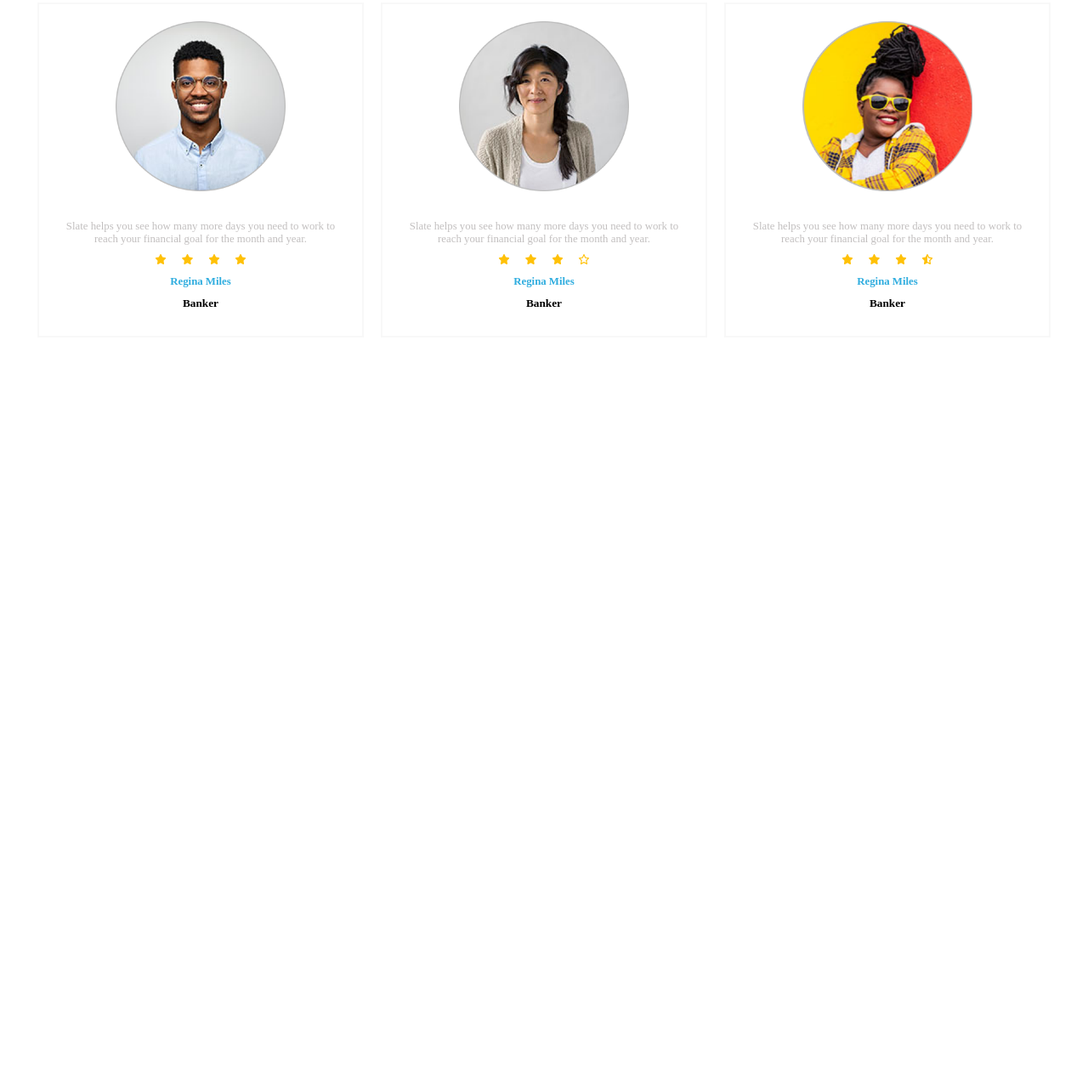
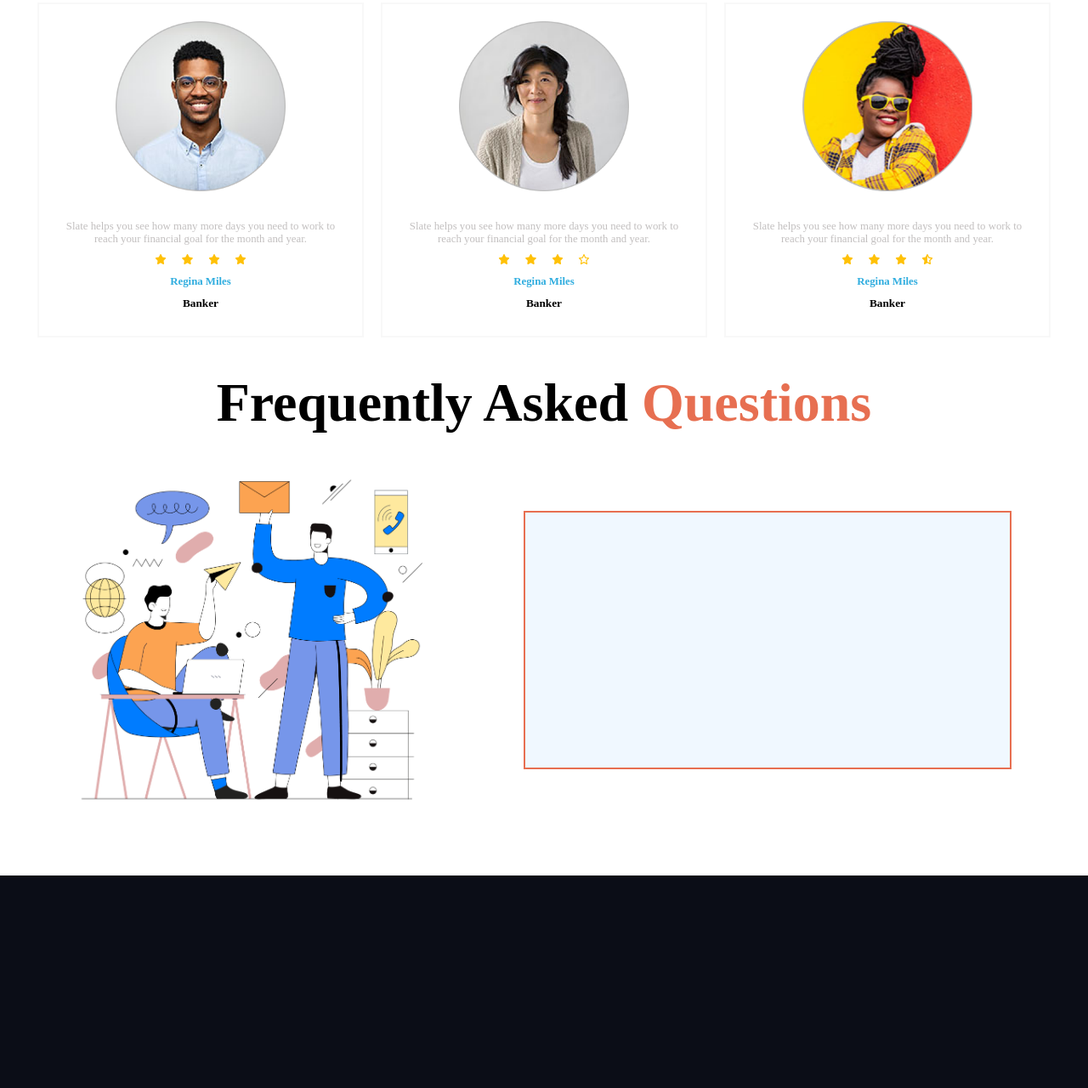
Before and after one commit to ZunaedMamu/biker-zone, a plain HTML site: page index.html in a window 1280 px wide. Shown: the part 1817-3097 px from the top of the page at 85% size. Before the commit the page ends 2287 px from the top, so only its background shows below. Drawn offline with Linux system fonts and the light colour scheme.

Commit message:
new pic add

```diff
--- a/index.css
+++ b/index.css
@@ -196,6 +196,36 @@ section{
     align-items: center;
     justify-content: center;
 }
+.c5{
+    text-align: center;
+}
+.container5{
+    display: flex;
+    align-items: center;
+    justify-content: space-around;
+    padding: 10px;
+    gap: 30px;
+    margin: 30px;
+}
+.c5-left img{
+    width: 100%;
+    max-height: 400px;
+}
+.c5-left{
+    max-width: 570px;
+}
+.c5-right{
+    border:2px solid #E76F51;
+    height: 300px;
+    width: 100%;
+    background-color: aliceblue;
+    max-width: 570px;
+}
 /* .user:hover{
     filter: drop-shadow(5px 5px 10px #e76f517c);
 } */
+ .footer{
+    background-color: #0B0D17;
+    height: 250px;
+    margin-top: 30px;
+ }
--- a/index.html
+++ b/index.html
@@ -132,8 +132,9 @@
                 </div></div>
         </section>
         <section>
+            <h3 class="c5 heading">Frequently Asked <span class="span-clr">Questions</span></h3>
             <div class="container5">
-                <div class="c5-left"><img src="" alt=""></div>
+                <div class="c5-left"><img src="biker-zone-resources-main/images/Frame.png" alt=""></div>
                 <div class="c5-right">
                     <h4>
                         <p></p>
@@ -150,6 +151,9 @@
                 </div>
             </div>
         </section>
+        <footer class="footer">
+
+        </footer>
     </main>
 </body>
 </html>
```
Also changed, not shown: biker-zone-resources-main/images/Frame.png (added).
